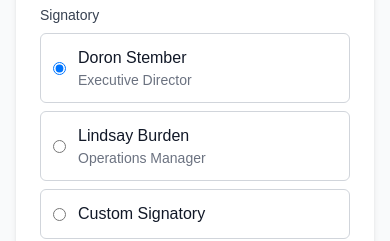
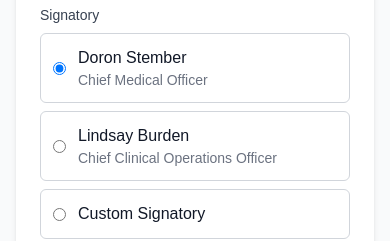
Before and after one commit to draphael123/docusign, a Next.js app: page / in a window 390 px wide. Shown: the part 828-1069 px from the top of the page. Built offline with nearby package versions, Linux system fonts and the light colour scheme.

Commit message:
Update signatory information with company, phone, email, and add 'Sincerely,' greeting

```diff
--- a/src/app/page.tsx
+++ b/src/app/page.tsx
@@ -36,6 +36,9 @@ interface DraftData {
   subject: string;
   customSignatoryName: string;
   customSignatoryTitle: string;
+  customSignatoryCompany: string;
+  customSignatoryPhone: string;
+  customSignatoryEmail: string;
   fontSize: number;
   lineSpacing: number;
 }
@@ -48,6 +51,9 @@ export default function Home() {
   const [useCustomSignatory, setUseCustomSignatory] = useState<boolean>(false);
   const [customSignatoryName, setCustomSignatoryName] = useState<string>("");
   const [customSignatoryTitle, setCustomSignatoryTitle] = useState<string>("");
+  const [customSignatoryCompany, setCustomSignatoryCompany] = useState<string>("");
+  const [customSignatoryPhone, setCustomSignatoryPhone] = useState<string>("");
+  const [customSignatoryEmail, setCustomSignatoryEmail] = useState<string>("");
   const [bodyText, setBodyText] = useState<string>("");
   const [isGenerating, setIsGenerating] = useState<boolean>(false);
   const [aiPrompt, setAiPrompt] = useState<string>("");
@@ -182,6 +188,9 @@ export default function Home() {
     setSubject("");
     setCustomSignatoryName("");
     setCustomSignatoryTitle("");
+    setCustomSignatoryCompany("");
+    setCustomSignatoryPhone("");
+    setCustomSignatoryEmail("");
     setUseCustomSignatory(false);
     setFontSize(11);
     setLineSpacing(1.5);
@@ -258,6 +267,9 @@ export default function Home() {
         bodyText,
         signatoryName: signatory.name,
         signatoryTitle: signatory.title,
+        signatoryCompany: signatory.company,
+        signatoryPhone: signatory.phone,
+        signatoryEmail: signatory.email,
         date,
         recipientName,
         recipientTitle,
@@ -301,6 +313,9 @@ export default function Home() {
         bodyText,
         signatoryName: signatory.name,
         signatoryTitle: signatory.title,
+        signatoryCompany: signatory.company,
+        signatoryPhone: signatory.phone,
+        signatoryEmail: signatory.email,
         date,
         recipientName,
         recipientTitle,
--- a/src/data/signatories.ts
+++ b/src/data/signatories.ts
@@ -2,17 +2,24 @@ export interface Signatory {
   id: string;
   name: string;
   title: string;
+  company?: string;
+  phone?: string;
+  email?: string;
 }
 
 export const signatories: Signatory[] = [
   {
     id: "doron-stember",
     name: "Doron Stember",
-    title: "Executive Director",
+    title: "Chief Medical Officer",
+    company: "Fountain Vitality",
   },
   {
     id: "lindsay-burden",
     name: "Lindsay Burden",
-    title: "Operations Manager",
+    title: "Chief Clinical Operations Officer",
+    company: "Fountain Vitality",
+    phone: "213-237-1454",
+    email: "Support@fountain.net",
   },
 ];
--- a/src/lib/pdfGenerator.ts
+++ b/src/lib/pdfGenerator.ts
@@ -5,6 +5,9 @@ export interface PDFOptions {
   bodyText: string;
   signatoryName: string;
   signatoryTitle: string;
+  signatoryCompany?: string;
+  signatoryPhone?: string;
+  signatoryEmail?: string;
   date?: string;
   recipientName?: string;
   recipientTitle?: string;
```
